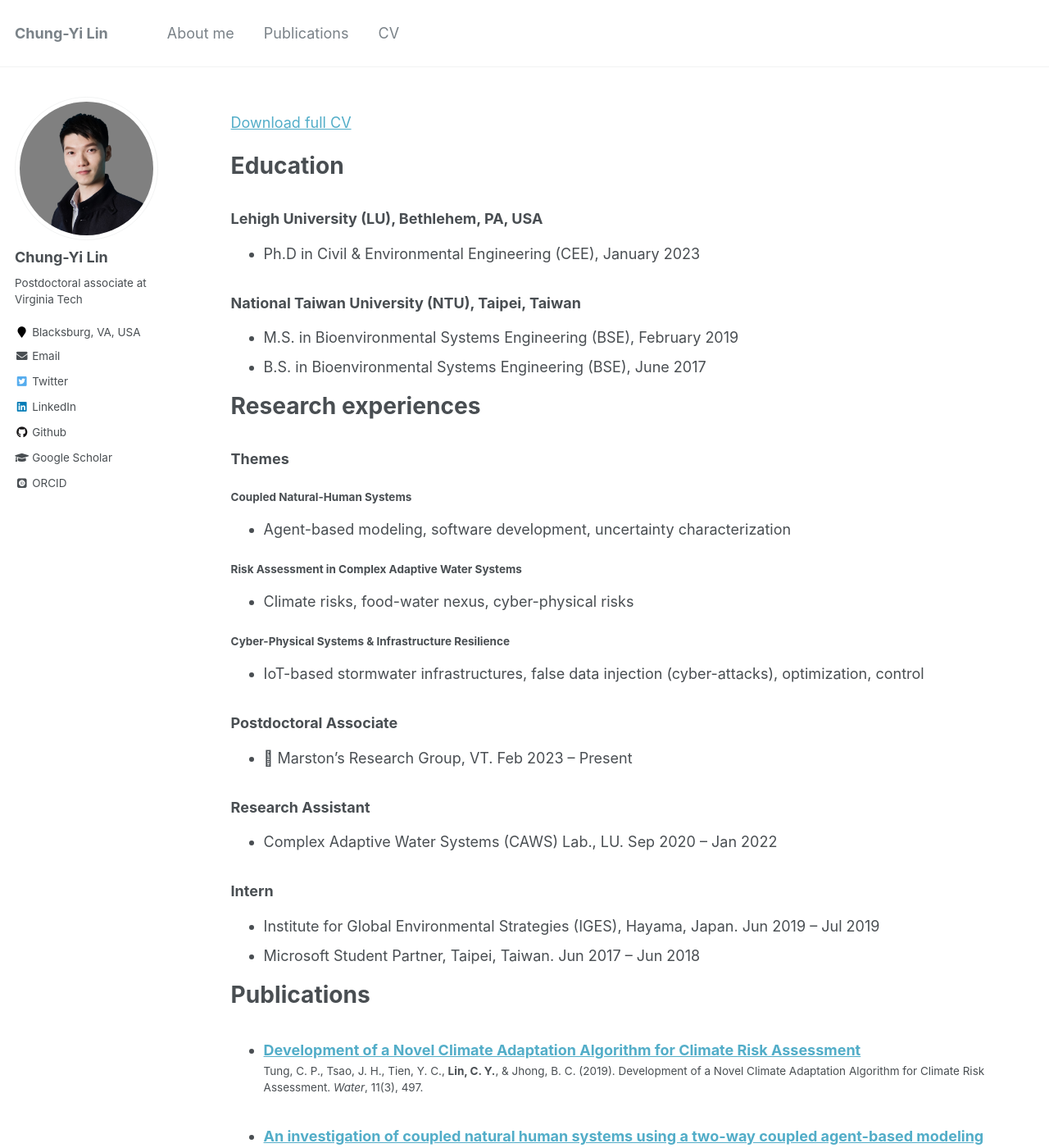
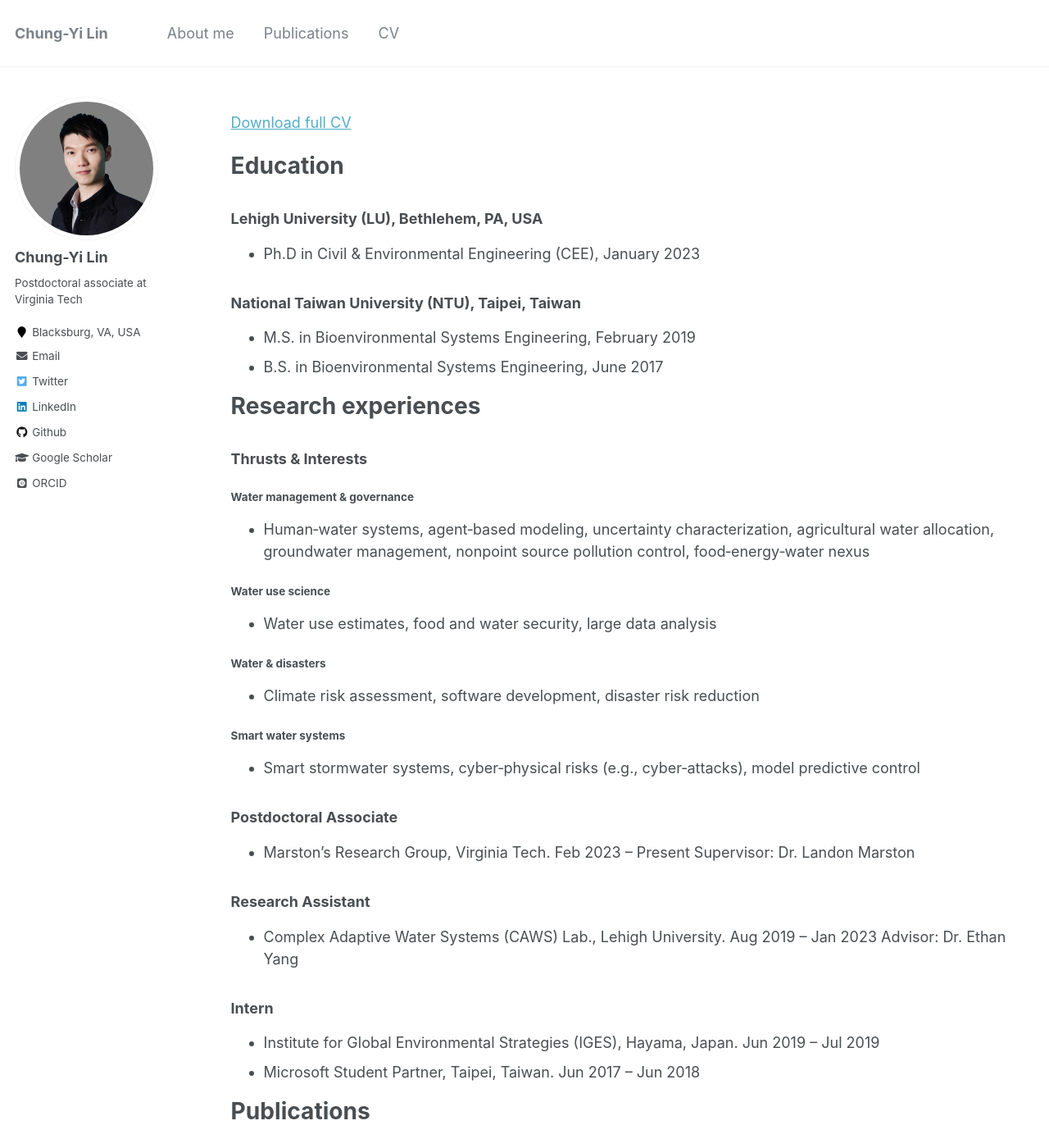
Before and after one commit to philip928lin/philip928lin.github.io-Archive, a Jekyll site: the page built from _pages/cv.md, in a window 1280 px wide and 1400 px high. Shown: the whole window at 82% size. Built offline with Jekyll 4.4.1, drawn with Linux system fonts in a browser that asks for light colours; some web fonts are replaced; some of the changed text lies outside the part shown.

Commit message:
Major update

```diff
--- a/_pages/cv.md
+++ b/_pages/cv.md
@@ -16,27 +16,32 @@ Education
 * Ph.D in Civil & Environmental Engineering (CEE), January 2023
 
 ### National Taiwan University (NTU), Taipei, Taiwan
-* M.S. in Bioenvironmental Systems Engineering (BSE), February 2019
-* B.S. in Bioenvironmental Systems Engineering (BSE), June 2017
+* M.S. in Bioenvironmental Systems Engineering, February 2019
+* B.S. in Bioenvironmental Systems Engineering, June 2017
 
 Research experiences
 ======
-### Themes
+### Thrusts & Interests
 
-##### Coupled Natural-Human Systems
-* Agent-based modeling, software development, uncertainty characterization
+##### Water management & governance
+* Human‑water systems, agent‑based modeling, uncertainty characterization, agricultural water allocation, groundwater management, nonpoint source pollution control, food‑energy‑water nexus
 
-##### Risk Assessment in Complex Adaptive Water Systems
-* Climate risks, food-water nexus, cyber-physical risks
+##### Water use science
+* Water use estimates, food and water security, large data analysis
 
-##### Cyber-Physical Systems & Infrastructure Resilience
-* IoT-based stormwater infrastructures, false data injection (cyber-attacks), optimization, control
+##### Water & disasters
+* Climate risk assessment, software development, disaster risk reduction
+
+##### Smart water systems
+* Smart stormwater systems, cyber‑physical risks (e.g., cyber‑attacks), model predictive control
 
 ### Postdoctoral Associate
-*  Marston’s Research Group, VT. Feb 2023 – Present
+* Marston’s Research Group, Virginia Tech. Feb 2023 – Present
+Supervisor: Dr. Landon Marston
 
 ### Research Assistant
-* Complex Adaptive Water Systems (CAWS) Lab., LU. Sep 2020 – Jan 2022
+* Complex Adaptive Water Systems (CAWS) Lab., Lehigh University. Aug 2019 – Jan 2023
+Advisor: Dr. Ethan Yang
 
 ### Intern
 * Institute for Global Environmental Strategies (IGES), Hayama, Japan. Jun 2019 – Jul 2019
@@ -85,3 +88,4 @@ Service and leadership
 * Environmental Modeling & Software – ScienceDirect
 * Ecology & Society – Resilience Alliance
 * Journal of Hydrology – ELSEVIER
+* PLOS Water – PLOS
```
Also changed, not shown: other parts of _pages/cv.md (+7 -9 lines), _pages/about.md (+3 -7 lines), _pages/title_page.md (+4 -4 lines), _publications/2023-JoH.md (+5 -4 lines), 2 other files.
